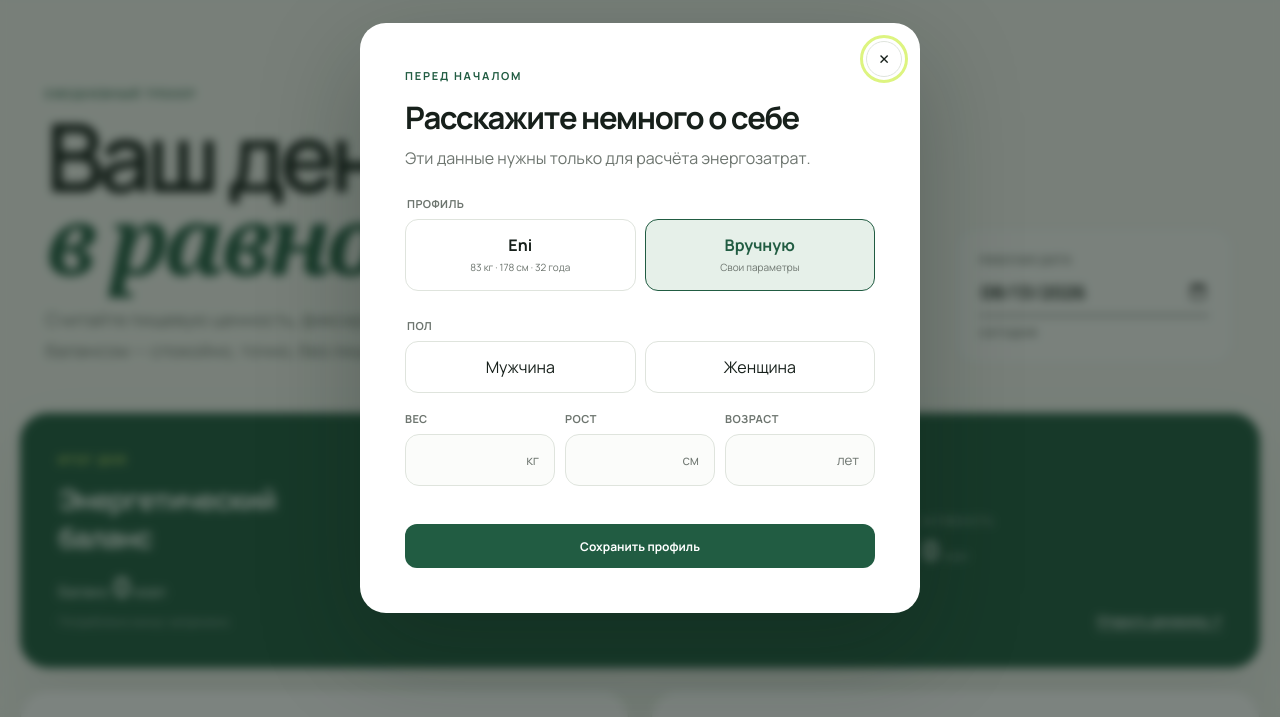
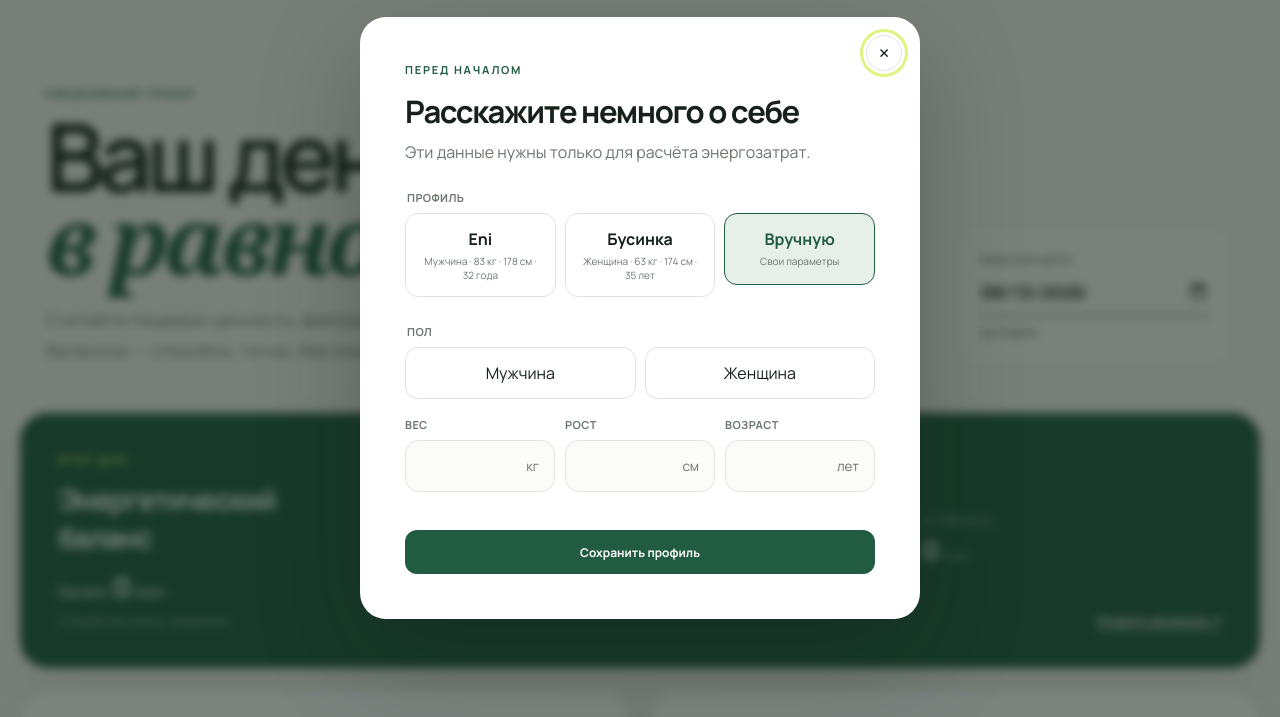
Before and after one commit to moroeni957-sudo/balance-nutrition-tracker, a plain HTML site: page index.html in a window 1280 px wide. Shown: the part 82-799 px from the top of the page. Drawn offline with Linux system fonts and the light colour scheme; no server answers; a web font is replaced by a local one.

Commit message:
Add Businka profile and dedicated Drive folder

```diff
--- a/index.html
+++ b/index.html
@@ -10,8 +10,8 @@
   <link rel="stylesheet" href="styles.css">
   <script src="https://accounts.google.com/gsi/client" async defer></script>
   <script src="https://apis.google.com/js/api.js" async defer></script>
-  <script src="google-drive-config.js?v=2"></script>
-  <script src="app.js?v=5" defer></script>
+  <script src="google-drive-config.js?v=3"></script>
+  <script src="app.js?v=6" defer></script>
 </head>
 <body>
   <header class="site-header">
@@ -198,7 +198,7 @@
       <p class="eyebrow">Перед началом</p>
       <h2>Расскажите немного о себе</h2>
       <p class="muted">Эти данные нужны только для расчёта энергозатрат.</p>
-      <fieldset class="profile-choice"><legend>Профиль</legend><label class="radio-card"><input type="radio" name="profile-mode" value="Eni"><span><strong>Eni</strong><small>83 кг · 178 см · 32 года</small></span></label><label class="radio-card"><input type="radio" name="profile-mode" value="manual" checked><span><strong>Вручную</strong><small>Свои параметры</small></span></label></fieldset>
+      <fieldset class="profile-choice"><legend>Профиль</legend><label class="radio-card"><input type="radio" name="profile-mode" value="Eni"><span><strong>Eni</strong><small>Мужчина · 83 кг · 178 см · 32 года</small></span></label><label class="radio-card"><input type="radio" name="profile-mode" value="Бусинка"><span><strong>Бусинка</strong><small>Женщина · 63 кг · 174 см · 35 лет</small></span></label><label class="radio-card"><input type="radio" name="profile-mode" value="manual" checked><span><strong>Вручную</strong><small>Свои параметры</small></span></label></fieldset>
       <div id="manual-profile-fields">
         <fieldset><legend>Пол</legend><label class="radio-card"><input type="radio" name="gender" value="male" required><span>Мужчина</span></label><label class="radio-card"><input type="radio" name="gender" value="female" required><span>Женщина</span></label></fieldset>
         <div class="profile-fields">
```
